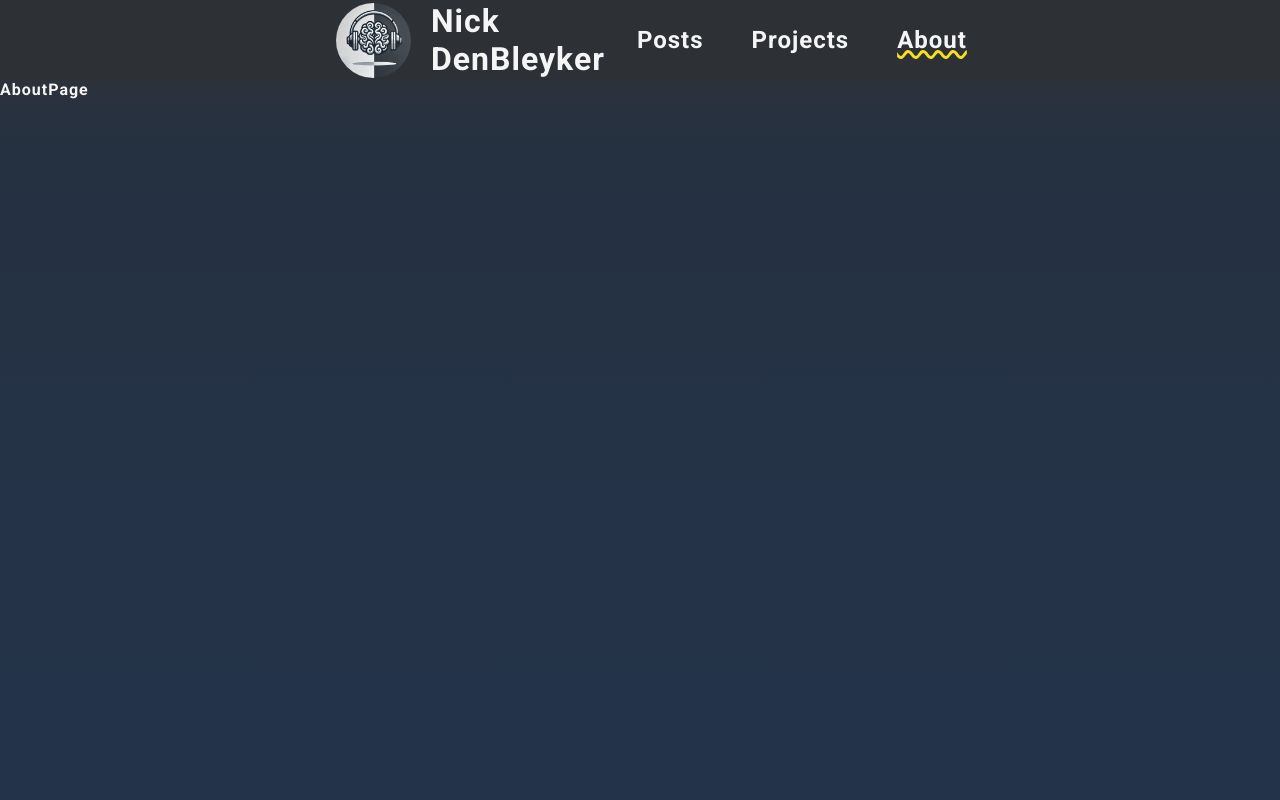
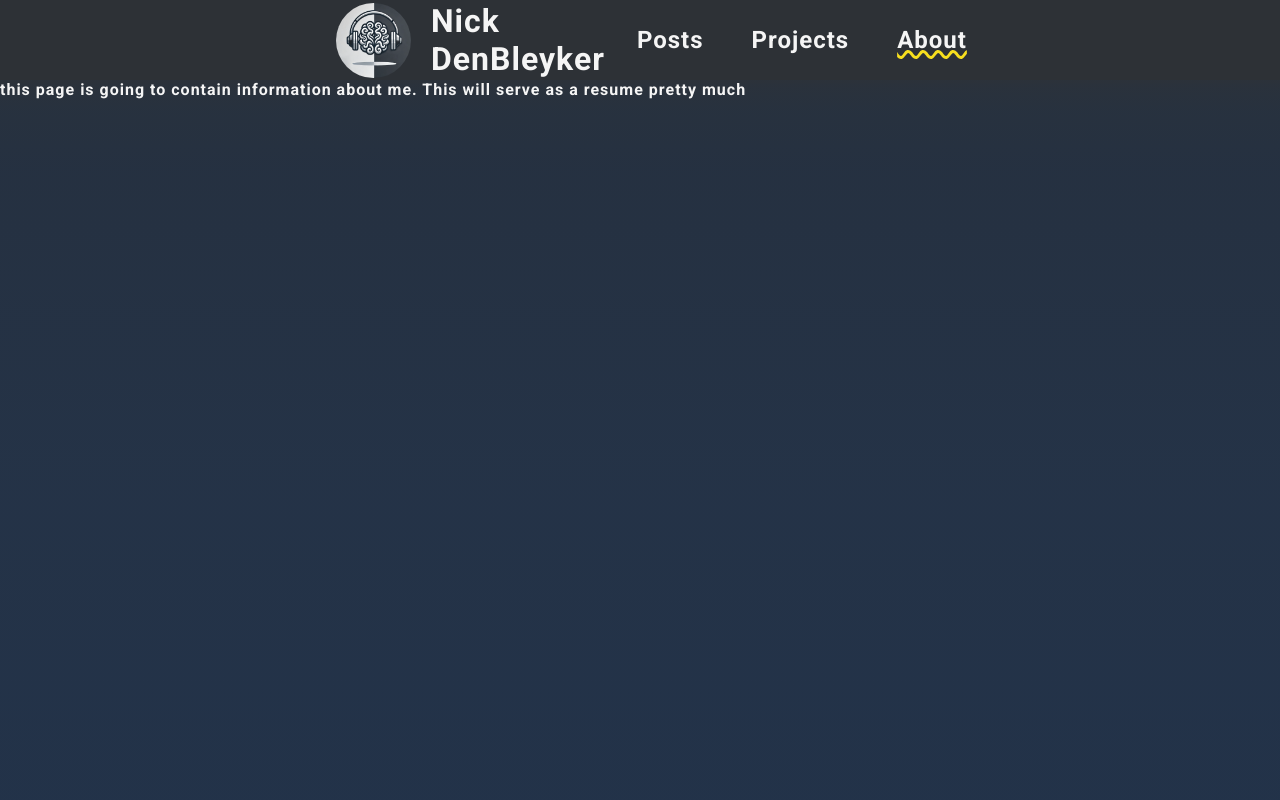
Before and after one commit to denozy/Homepage, a React (Vite) app: page /About in a window 1280 px wide. Shown: the top 800 px of the page. Built offline with nearby package versions, Linux system fonts and the light colour scheme.

Commit message:
style - adds heading to all section elements

```diff
--- a/src/components/Hero.jsx
+++ b/src/components/Hero.jsx
@@ -8,7 +8,7 @@ const Hero = () => {
     <div className={styles.hero}>
       <section className={styles.introduction}>
         <div>
-          <div className={styles.nameContainer}>
+          <heading className={styles.nameContainer}>
             <h1>
               Lifelong Learner, Problem Solver,
               <br />
@@ -17,7 +17,7 @@ const Hero = () => {
                 <Links />
               </div>
             </h1>
-          </div>
+          </heading>
         </div>
         <p className={styles.descriptionText}>
           I love learning new things, solving complex puzzles, and applying what
@@ -27,7 +27,9 @@ const Hero = () => {
 
       <section className={styles.skills}>
         <div>
-          <h2>My Skills</h2>
+          <heading>
+            <h2>My Skills</h2>
+          </heading>
           <MySkills />
         </div>
         <br></br>
--- a/src/index.css
+++ b/src/index.css
@@ -116,7 +116,6 @@ a {
     gap: 10px;
   }
 }
-
 @media screen and (min-width: 601px) and (max-width: 1024px) {
   :root {
     --margin: 0 5rem;
--- a/src/pages/AboutPage.jsx
+++ b/src/pages/AboutPage.jsx
@@ -1,5 +1,10 @@
 const AboutPage = () => {
-  return <div>AboutPage</div>;
+  return (
+    <div>
+      this page is going to contain information about me. This will serve as a
+      resume pretty much
+    </div>
+  );
 };
 
 export default AboutPage;
--- a/src/pages/ContactPage.jsx
+++ /dev/null
@@ -1,5 +0,0 @@
-const ContactPage = () => {
-  return <div>ContactPage</div>;
-};
-
-export default ContactPage;
--- a/src/pages/NotFoundPage.jsx
+++ b/src/pages/NotFoundPage.jsx
@@ -6,7 +6,9 @@ const NotFoundPage = () => {
   return (
     <section className={styles.section}>
       <FaExclamationTriangle className={styles.icon} />
-      <h1 className={styles.title}>404 Not Found</h1>
+      <heading>
+        <h1 className={styles.title}>404 Not Found</h1>
+      </heading>
       <p className={styles.message}>This page does not exist</p>
       <Link to="/" className={styles.link}>
         Go Back
--- a/src/pages/PostsPage.jsx
+++ b/src/pages/PostsPage.jsx
@@ -1,5 +1,5 @@
 const BlogPage = () => {
-  return <div>BlogPage</div>;
+  return <div>This page will contain blog type posts</div>;
 };
 
 export default BlogPage;
--- a/src/pages/ProjectsPage.jsx
+++ b/src/pages/ProjectsPage.jsx
@@ -1,5 +1,5 @@
 const ProjectsPage = () => {
-  return <div>ProjectsPage</div>;
+  return <div>this page will contain my projects </div>;
 };
 
 export default ProjectsPage;
```
